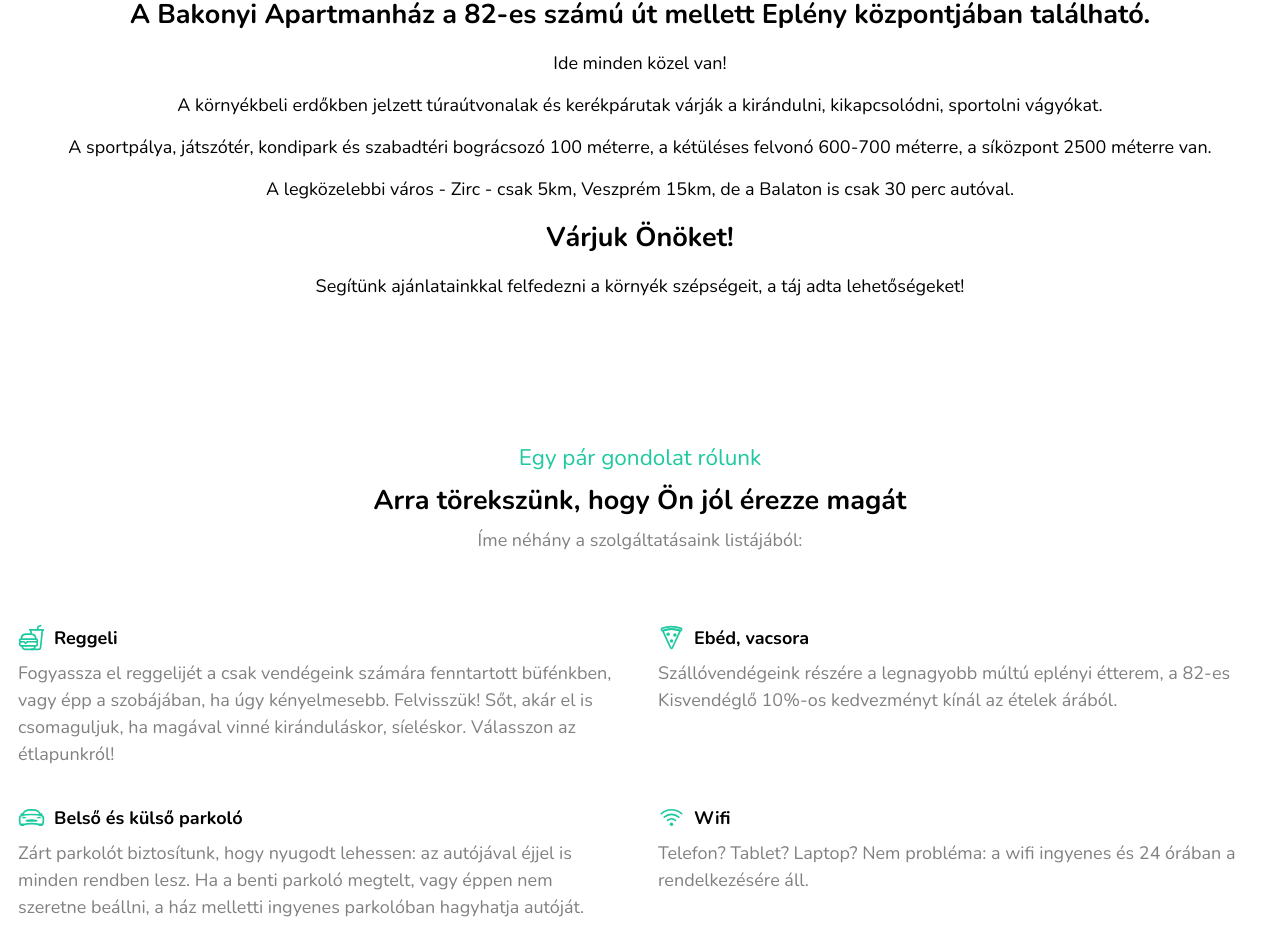
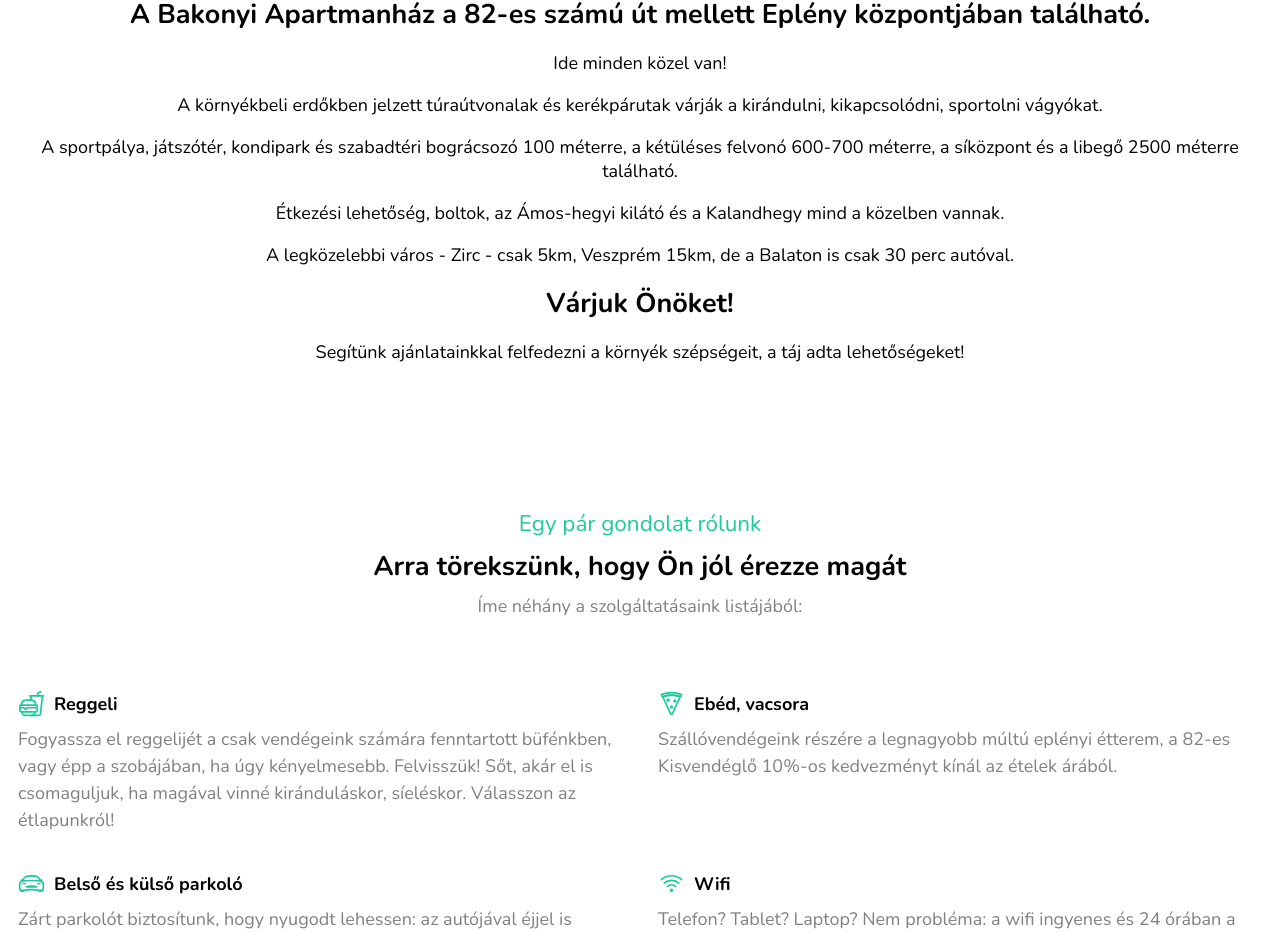
Before and after one commit to xdevtomix/bakonyi, a React (Vite) app: page / in a window 1280 px wide. Shown: the part 948-1880 px from the top of the page. Built offline with nearby package versions, Linux system fonts and the light colour scheme; no server answers.

Commit message:
introduction - text change

```diff
--- a/src/components/Introduction.jsx
+++ b/src/components/Introduction.jsx
@@ -16,7 +16,11 @@ export default function Introduction() {
             <p>
                 A sportpálya, játszótér, kondipark és szabadtéri bográcsozó 100 méterre,
                 a kétüléses felvonó 600-700 méterre,
-                a síközpont 2500 méterre van.
+                a síközpont és a libegő 2500 méterre található.
+            </p>
+
+            <p>
+                Étkezési lehetőség, boltok, az Ámos-hegyi kilátó és a Kalandhegy mind a közelben vannak.
             </p>
 
             <p>
```
